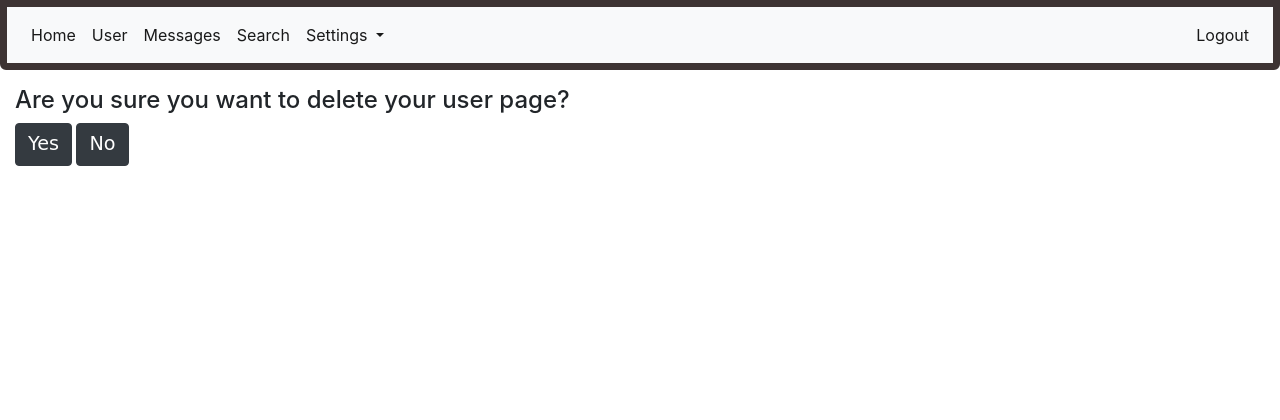
After one commit to SLDem/MySNSite, a Flask app: page /are_you_sure_user/SLDem in a window 1280 px wide. The commit adds this page. Shown: the top 420 px of the page. Run offline with Flask 2, Linux system fonts and the light colour scheme; the visitor is signed in with stand-in values (Sample User, id 1); data comes from the database, SQL or seed files in the repository; both versions use the stored data as it was after the commit; some libraries are stand-ins or nearby versions.

Commit message:
Added delete user functionality

```diff
--- a/app/routes.py
+++ b/app/routes.py
@@ -264,6 +264,26 @@ def comment_like_action(comment_id, action):
     return redirect(request.referrer)
 
 
+# deleting user
+@login_required
+@app.route('/delete_user/<username>')
+def delete_user(username):
+    user = User.query.filter_by(username=username).first_or_404()
+    for post in user.posts:
+        db.session.delete(post)
+        db.session.commit()
+    db.session.delete(user)
+    db.session.commit()
+    flash('Your profile has been removed from the site')
+    return redirect(url_for('login'))
+
+
+@login_required
+@app.route('/are_you_sure_user/<username>')
+def are_you_sure_user(username):
+    return render_template('are_you_sure_user.html', username=current_user.username)
+
+
 # deleting of posts and comments
 @login_required
 @app.route('/delete_post/<int:post_id>')
--- a/app/templates/_post.html
+++ b/app/templates/_post.html
@@ -77,8 +77,8 @@
             <div id="right_post_comment">
                 <form action="{{ url_for('comment', post_id=post.id) }}" method="post"
                       style="margin-bottom: 4%;">
-                    <input type="hidden" name="csrf_token" value="{{ csrf_token() }}">
-                    <input style="width: 100%; margin-bottom: 1%;" type=text name=comment>
+                    <input type="hidden"  name="csrf_token" value="{{ csrf_token() }}">
+                    <input style="width: 100%; margin-bottom: 1%;" class="form-control" type=text name=comment>
                     <input type=submit class="btn btn-outline-dark" value=Comment!>
                 </form>
             </div>
--- /dev/null
+++ b/app/templates/are_you_sure_user.html
@@ -0,0 +1,6 @@
+{% extends "base.html" %}
+{% block app_content %}
+    <h4>Are you sure you want to delete your user page?</h4>
+    <button class="btn btn-dark"><a href="{{url_for('delete_user', username=username)}}"><div class="yes_no_button"><span>Yes</span></div></a></button>
+    <button class="btn btn-dark"><a href="{{url_for('home')}}">                          <div class="yes_no_button"><span>No </span></div></a></button>
+{% endblock %}
--- a/app/templates/edit_profile.html
+++ b/app/templates/edit_profile.html
@@ -9,4 +9,5 @@
     </div>
     <p style="margin-left: 0.2%; margin-top: 1%;"><a href="{{ url_for('upload_avatar') }}">Upload Avatar</a></p>
     <hr>
+    <a href="{{ url_for('are_you_sure_user', username=current_user.username) }}">Delete Your Page</a>
 {% endblock %}
```
Also changed, not shown: app/app.db, app/static/Yurchanskiy.jpg (added).
